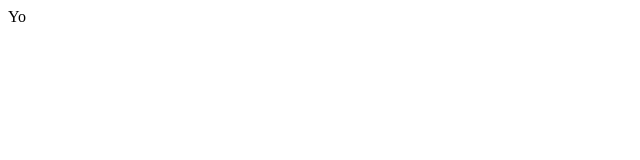
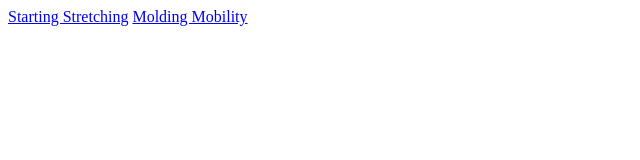
Before and after one commit to aaronmgriffin/phrakture.github.io, a plain HTML site: page index.html in a window 1280 px wide. Shown: the whole page, without its empty margins (0-640 px from the left). Drawn offline with Linux system fonts and the light colour scheme.

Commit message:
Rejiggering

```diff
--- a/index.html
+++ b/index.html
@@ -1 +1,2 @@
-Yo
+<a href="starting-stretching.txt">Starting Stretching</a>
+<a href="molding-mobility.txt">Molding Mobility</a>
```
Also changed, not shown: attaining-the-splits.txt (added), favicon.ico (added), molding-mobility.txt (added), starting-stretching.txt (added), 1 other file.
